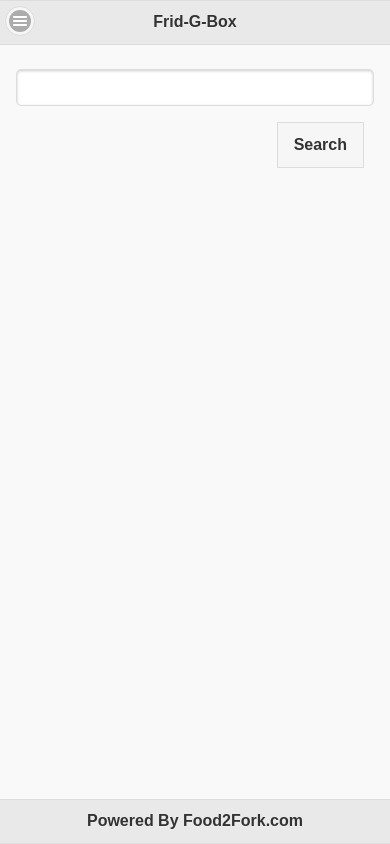
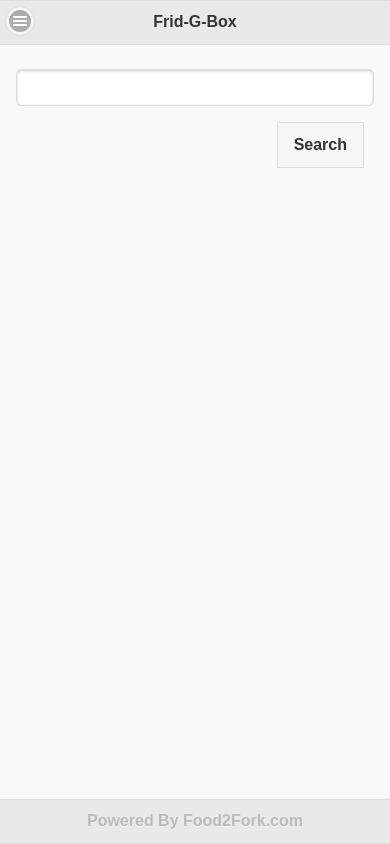
Before and after one commit to MissAlways/Frid-G-Box, a plain HTML site: page www/index.html in a window 390 px wide. Drawn offline with Linux system fonts and the light colour scheme; some packages are replaced by stand-ins of ours.

Commit message:
Modify footer text color

```diff
--- a/www/css/index.css
+++ b/www/css/index.css
@@ -26,3 +26,7 @@
     border-radius: 20%;
 
 }
+
+h4{
+    color:#bbbbbb;
+}
```
